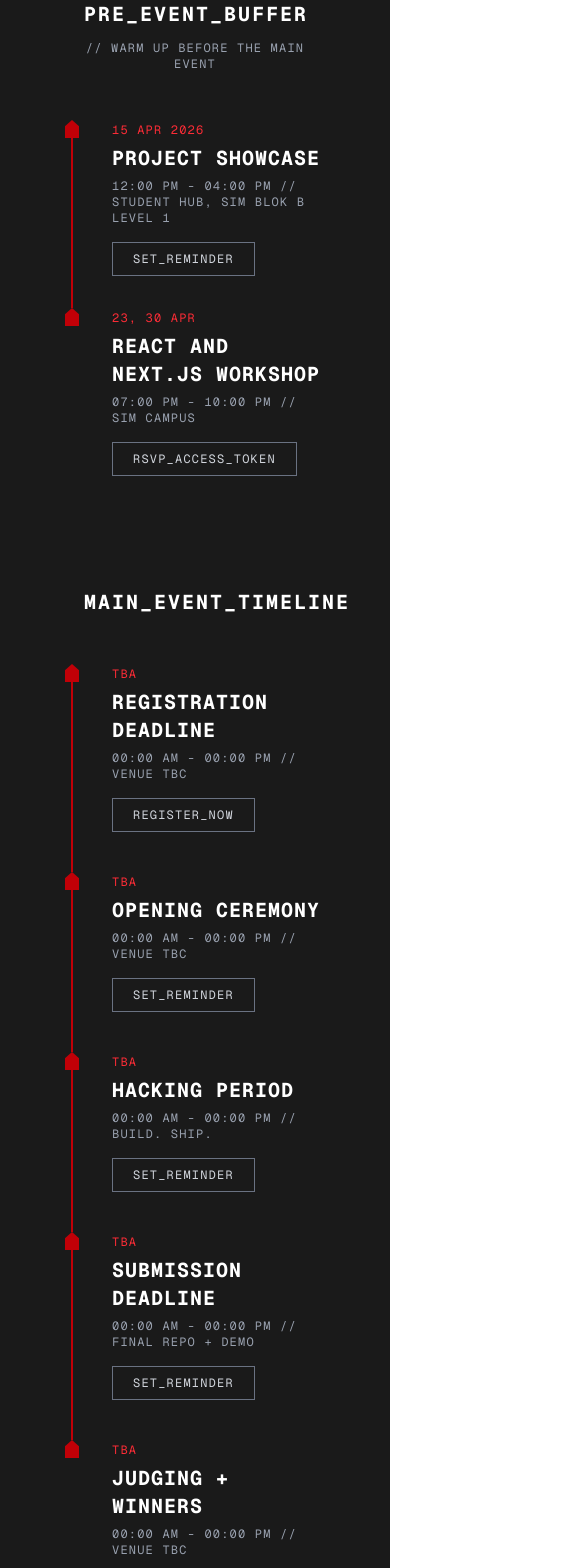
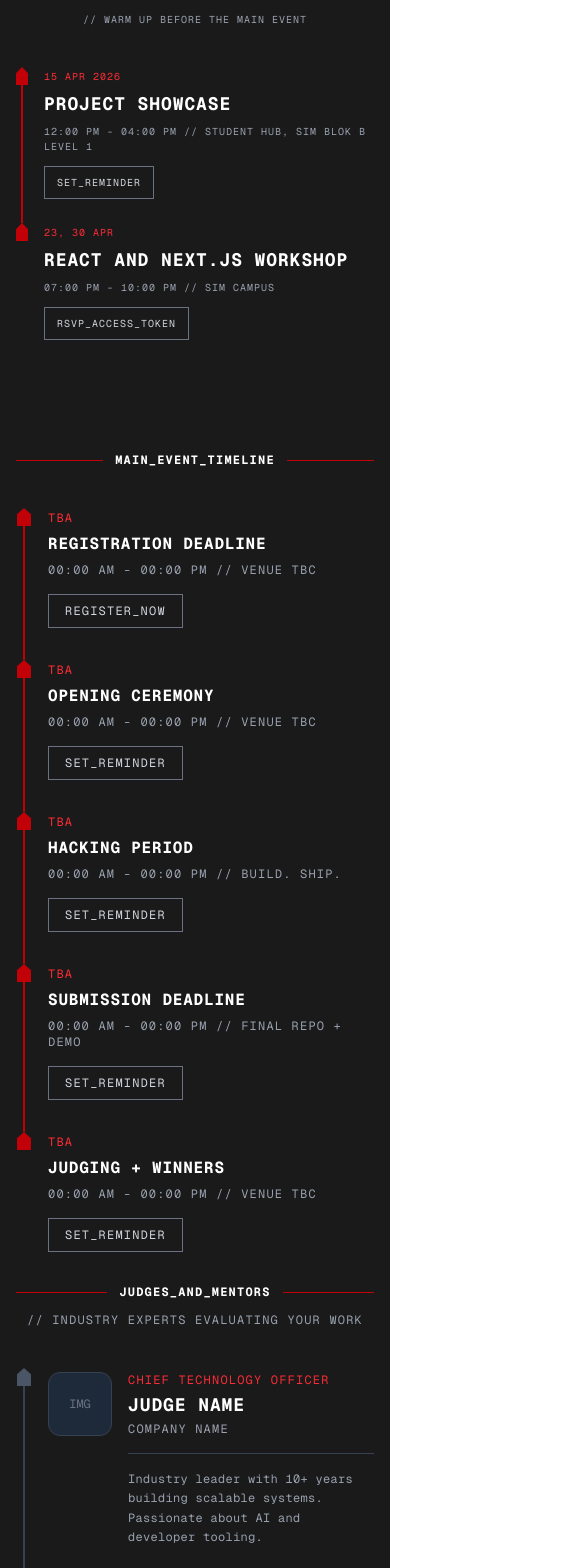
Before and after one commit to Chloelee05/hackxperience-landingpage, a Next.js app: page / in a window 390 px wide. Shown: the part 80-1648 px from the top of the page, 563 px wide, since content can reach past the window. Built offline with nearby package versions, Linux system fonts and the light colour scheme.

Commit message:
make UI responsive for all devices

```diff
--- a/app/pre_event.js
+++ b/app/pre_event.js
@@ -15,48 +15,71 @@ const PRE_EVENTS = [
 
 function SectionHeader({ title, subtitle }) {
   return (
-    <div className="mb-12">
-      <div className="flex items-center gap-5 mb-3">
+    <div className="mb-10 sm:mb-12">
+      <div className="flex items-center gap-3 sm:gap-5 mb-3">
         <div className="flex-1 h-px bg-red-700" />
-        <span className="text-xl font-bold tracking-widest text-white whitespace-nowrap font-mono">{title}</span>
+        <span className="text-base sm:text-xl font-bold tracking-widest text-white whitespace-nowrap font-mono">
+          {title}
+        </span>
         <div className="flex-1 h-px bg-red-700" />
       </div>
       {subtitle && (
-        <p className="text-center text-xs tracking-widest text-gray-400 font-mono mt-2">{subtitle}</p>
+        <p className="text-center text-[10px] sm:text-xs tracking-widest text-gray-400 font-mono mt-2">
+          {subtitle}
+        </p>
       )}
     </div>
   )
 }
 
 function Label({ children }) {
-  return <div className="text-red-500 text-xs tracking-widest font-mono mb-1.5">{children}</div>
+  return (
+    <div className="text-red-500 text-[10px] sm:text-xs tracking-widest font-mono mb-1.5">
+      {children}
+    </div>
+  )
 }
 
 function Meta({ children }) {
-  return <div className="text-gray-400 text-xs tracking-widest font-mono">{children}</div>
+  return (
+    <div className="text-gray-400 text-[10px] sm:text-xs tracking-widest font-mono">
+      {children}
+    </div>
+  )
 }
 
-function ActionButton({ href, children }) {
-  const cls = "cursor-pointer border border-gray-500 text-gray-300 text-xs tracking-widest font-mono px-5 py-2 hover:border-white hover:text-white transition-all duration-200 inline-block"
-  if (href) return <a href={href} target="_blank" rel="noopener noreferrer" className={cls}>{children}</a>
+function ActionButton({ children }) {
+  const cls =
+    "cursor-pointer border border-gray-500 text-gray-300 text-[10px] sm:text-xs tracking-widest font-mono px-3 sm:px-5 py-2 hover:border-white hover:text-white transition-all duration-200 inline-block"
+
   return <button className={cls}>{children}</button>
 }
 
 function PreEventItem({ date, title, meta, button, isLast }) {
   return (
-    <div className="flex gap-8">
-      <div className="flex flex-col items-center w-4 flex-shrink-0">
+    <div className="flex gap-4 sm:gap-8">
+      <div className="flex flex-col items-center w-3 sm:w-4 flex-shrink-0">
         <div
-          className="w-3.5 flex-shrink-0 bg-red-700"
-          style={{ height: 18, clipPath: 'polygon(50% 0%, 100% 35%, 100% 100%, 0% 100%, 0% 35%)' }}
+          className="w-3 sm:w-3.5 bg-red-700 flex-shrink-0"
+          style={{
+            height: 18,
+            clipPath:
+              'polygon(50% 0%, 100% 35%, 100% 100%, 0% 100%, 0% 35%)',
+          }}
         />
-        {!isLast && <div className="w-0.5 bg-red-700 flex-1 min-h-16" />}
+        {!isLast && <div className="w-0.5 bg-red-700 flex-1 min-h-14 sm:min-h-16" />}
       </div>
-      <div className="flex-1 pb-8 pt-0.5">
+
+      <div className="flex-1 pb-6 sm:pb-8 pt-0.5">
         <Label>{date}</Label>
-        <div className="text-white text-xl font-bold tracking-wider font-mono mb-1.5">{title}</div>
+
+        <div className="text-white text-lg sm:text-xl lg:text-2xl font-bold tracking-wider font-mono mb-1.5">
+          {title}
+        </div>
+
         <Meta>{meta}</Meta>
-        <div className="mt-4">
+
+        <div className="mt-3 sm:mt-4">
           <ActionButton>{button}</ActionButton>
         </div>
       </div>
@@ -66,11 +89,12 @@ function PreEventItem({ date, title, meta, button, isLast }) {
 
 export default function PreEvent() {
   return (
-    <section className="bg-[#1a1a1a] px-16 pt-20 pb-0 font-mono">
+    <section className="bg-[#1a1a1a] px-4 sm:px-8 lg:px-16 pt-14 sm:pt-20 pb-10 font-mono">
       <SectionHeader
         title="PRE_EVENT_BUFFER"
         subtitle="// WARM UP BEFORE THE MAIN EVENT"
       />
+
       <div className="flex flex-col">
         {PRE_EVENTS.map((event, i) => (
           <PreEventItem
--- a/app/timeline.js
+++ b/app/timeline.js
@@ -46,10 +46,10 @@ const SPONSORS = [
 
 function SectionHeader({ title, subtitle }) {
   return (
-    <div className="mb-12">
-      <div className="flex items-center gap-5 mb-3">
+    <div className="mb-10 sm:mb-12">
+      <div className="flex items-center gap-3 sm:gap-5 mb-3">
         <div className="flex-1 h-px bg-red-700" />
-        <span className="text-xl font-bold tracking-widest text-white whitespace-nowrap font-mono">{title}</span>
+        <span className="text-xs sm:text-base md:text-xl font-bold tracking-widest text-white whitespace-nowrap font-mono">{title}</span>
         <div className="flex-1 h-px bg-red-700" />
       </div>
       {subtitle && (
@@ -68,21 +68,21 @@ function Meta({ children }) {
 }
 
 function ActionButton({ href, children }) {
-  const cls = "cursor-pointer border border-gray-500 text-gray-300 text-xs tracking-widest font-mono px-5 py-2 hover:border-white hover:text-white transition-all duration-200 inline-block"
-  if (href) return <a href={href} target="_blank" rel="noopener noreferrer" className={cls}>{children}</a>
+  const cls = "cursor-pointer border border-gray-500 text-gray-300 text-xs tracking-widest font-mono px-4 sm:px-5 py-2 hover:border-white hover:text-white transition-all duration-200 inline-block"
+  if (href && href !== '#') return <a href={href} target="_blank" rel="noopener noreferrer" className={cls}>{children}</a>
   return <button className={cls}>{children}</button>
 }
 
 function TimelineItem({ date, title, meta, button, isLast }) {
   return (
-    <div className="flex gap-8">
+    <div className="flex gap-4 sm:gap-8">
       <div className="flex flex-col items-center w-4 flex-shrink-0">
         <div className="w-3.5 flex-shrink-0 bg-red-700" style={{ height: 18, clipPath: 'polygon(50% 0%, 100% 35%, 100% 100%, 0% 100%, 0% 35%)' }} />
-        {!isLast && <div className="w-0.5 bg-red-700 flex-1 min-h-16" />}
+        {!isLast && <div className="w-0.5 bg-red-700 flex-1 min-h-12" />}
       </div>
-      <div className="flex-1 pb-10 pt-0.5">
+      <div className="flex-1 pb-8 sm:pb-10 pt-0.5">
         <Label>{date}</Label>
-        <div className="text-white text-xl font-bold tracking-wider font-mono mb-1.5">{title}</div>
+        <div className="text-white text-base sm:text-xl font-bold tracking-wider font-mono mb-1.5">{title}</div>
         <Meta>{meta}</Meta>
         <div className="mt-4"><ActionButton>{button}</ActionButton></div>
       </div>
@@ -92,26 +92,28 @@ function TimelineItem({ date, title, meta, button, isLast }) {
 
 function JudgeRow({ name, role, company, bio, linkedin, img, isLast }) {
   return (
-    <div className="flex gap-8">
+    <div className="flex gap-4 sm:gap-8">
       <div className="flex flex-col items-center w-4 flex-shrink-0">
         <div className="w-3.5 flex-shrink-0 bg-gray-600" style={{ height: 18, clipPath: 'polygon(50% 0%, 100% 35%, 100% 100%, 0% 100%, 0% 35%)' }} />
-        {!isLast && <div className="w-0.5 bg-gray-700 flex-1 min-h-24" />}
+        {!isLast && <div className="w-0.5 bg-gray-700 flex-1 min-h-20" />}
       </div>
-      <div className="flex gap-10 flex-1 pb-16 pt-1 items-start">
-        <div className="flex-shrink-0 overflow-hidden bg-gray-800 border border-gray-700 rounded-xl" style={{ width: 140, height: 140 }}>
+      <div className="flex-1 pb-12 sm:pb-16 pt-1">
+        <div className="flex gap-4 sm:gap-8 md:gap-10 items-start">
+          <div className="flex-shrink-0 overflow-hidden bg-gray-800 border border-gray-700 rounded-xl w-16 h-16 sm:w-28 sm:h-28 md:w-36 md:h-36 flex items-center justify-center">
             {img ? (
               <img src={img} alt={name} className="w-full h-full object-cover" />
             ) : (
-            <div className="w-full h-full flex items-center justify-center text-gray-500 text-xs font-mono">IMG</div>
+              <div className="text-gray-500 text-xs font-mono">IMG</div>
             )}
           </div>
-        <div className="flex-1">
+          <div className="flex-1 min-w-0">
             <Label>{role}</Label>
-          <div className="text-white text-3xl font-bold tracking-wider font-mono mb-2">{name}</div>
+            <div className="text-white text-lg sm:text-2xl md:text-3xl font-bold tracking-wider font-mono mb-1 leading-tight">{name}</div>
             <Meta>{company}</Meta>
-          <div className="border-t border-gray-700 my-6" />
-          <p className="text-gray-400 text-sm tracking-wide leading-relaxed font-mono mb-6">{bio}</p>
+            <div className="border-t border-gray-700 my-4 sm:my-5" />
+            <p className="text-gray-400 text-xs sm:text-sm tracking-wide leading-relaxed font-mono mb-5">{bio}</p>
             {linkedin && <ActionButton href={linkedin}>LINKEDIN ↗</ActionButton>}
+          </div>
         </div>
       </div>
     </div>
@@ -120,40 +122,47 @@ function JudgeRow({ name, role, company, bio, linkedin, img, isLast }) {
 
 function SponsorRow({ tier, sponsors }) {
   const tierMeta = {
-    gold: { label: 'GOLD TIER', sub: '// PRINCIPAL SPONSORS' },
+    gold:   { label: 'GOLD TIER',   sub: '// PRINCIPAL SPONSORS' },
     silver: { label: 'SILVER TIER', sub: '// SUPPORTING SPONSORS' },
     bronze: { label: 'BRONZE TIER', sub: '// COMMUNITY PARTNERS' },
   }
   const { label, sub } = tierMeta[tier]
+  const cardHeight = tier === 'gold' ? 'h-20 sm:h-24 md:h-28' : tier === 'silver' ? 'h-16 sm:h-20 md:h-24' : 'h-14 sm:h-16 md:h-20'
 
   return (
-    <div className="flex gap-8 mb-16 last:mb-0">
-      <div className="flex-shrink-0" style={{ width: 140 }}>
+    <div className="mb-10 sm:mb-14 last:mb-0">
+      <div className="flex flex-col sm:flex-row gap-3 sm:gap-8">
+        <div className="flex-shrink-0 sm:w-36">
           <Label>{label}</Label>
           <Meta>{sub}</Meta>
         </div>
-      <div className="flex-1 grid gap-6" style={{ gridTemplateColumns: `repeat(${sponsors.length}, 1fr)` }}>
+        <div className="flex-1 flex flex-wrap gap-3">
           {sponsors.map((s, i) => (
-          <div key={i} className="border border-gray-700 flex items-center justify-center hover:border-gray-500 transition-colors duration-200" style={{ height: tier === 'gold' ? 110 : tier === 'silver' ? 90 : 70 }}>
+            <div
+              key={i}
+              className={`flex-1 min-w-20 border border-gray-700 flex items-center justify-center hover:border-gray-500 transition-colors duration-200 ${cardHeight}`}
+            >
               {s.img ? (
-              <img src={s.img} alt={s.name} className="object-contain grayscale brightness-75 hover:brightness-100 transition-all duration-200" style={{ maxWidth: '65%', maxHeight: tier === 'gold' ? 48 : 32 }} />
+                <img src={s.img} alt={s.name} className="object-contain grayscale brightness-75 hover:brightness-100 transition-all duration-200 max-w-16 sm:max-w-24 max-h-8 sm:max-h-10" />
               ) : (
-              <div className="text-gray-300 text-xl font-bold tracking-wider font-mono">{s.name}</div>
+                <div className="text-gray-300 text-xs sm:text-sm font-bold tracking-wider font-mono text-center px-2">{s.name}</div>
               )}
             </div>
           ))}
+        </div>
       </div>
     </div>
   )
 }
 
 export default function TimelineSection() {
-  const gold = SPONSORS.filter(s => s.tier === 'gold')
+  const gold   = SPONSORS.filter(s => s.tier === 'gold')
   const silver = SPONSORS.filter(s => s.tier === 'silver')
   const bronze = SPONSORS.filter(s => s.tier === 'bronze')
 
   return (
-    <section className="bg-[#1a1a1a] px-16 pt-20 pb-40 font-mono">
+    <section className="bg-[#1a1a1a] px-4 sm:px-8 md:px-16 pt-12 sm:pt-16 md:pt-20 pb-8 sm:pb-12 font-mono">
+
       <SectionHeader title="MAIN_EVENT_TIMELINE" />
       <div className="flex flex-col">
         {EVENTS.map((event, i) => (
@@ -169,25 +178,26 @@ export default function TimelineSection() {
       </div>
 
       <SectionHeader title="SPONSORS_AND_PARTNERS" subtitle="// ORGANISATIONS MAKING THIS POSSIBLE" />
-      {gold.length > 0 && <SponsorRow tier="gold" sponsors={gold} />}
+      {gold.length   > 0 && <SponsorRow tier="gold"   sponsors={gold}   />}
       {silver.length > 0 && <SponsorRow tier="silver" sponsors={silver} />}
       {bronze.length > 0 && <SponsorRow tier="bronze" sponsors={bronze} />}
 
-      <div className="w-full h-px bg-red-700 mt-24 mb-20" />
+      <div className="w-full h-px bg-red-700 mt-12 sm:mt-20 mb-8 sm:mb-16" />
 
-      <div className="flex gap-10 py-10">
-        <div className="flex-shrink-0" style={{ width: 140 }}>
+      <div className="flex flex-col sm:flex-row gap-4 sm:gap-10 py-6 sm:py-8">
+        <div className="flex-shrink-0 sm:w-36">
           <Label>ENQUIRIES</Label>
           <Meta>// SPONSORSHIP</Meta>
         </div>
-        <div className="flex-1 pt-1">
-          <div className="text-white text-2xl font-bold tracking-wider font-mono mb-3">BECOME A SPONSOR</div>
+        <div className="flex-1">
+          <div className="text-white text-lg sm:text-2xl font-bold tracking-wider font-mono mb-2 sm:mb-3">BECOME A SPONSOR</div>
           <Meta>INTERESTED IN SUPPORTING THE NEXT GENERATION OF BUILDERS?</Meta>
-          <div className="mt-6">
+          <div className="mt-5 sm:mt-6">
             <ActionButton href="mailto:it@mymail.sim.edu.sg">CONTACT_US ↗</ActionButton>
           </div>
         </div>
       </div>
+
     </section>
   )
 }
```
Lines whose indentation alone changed are shown as unchanged.
